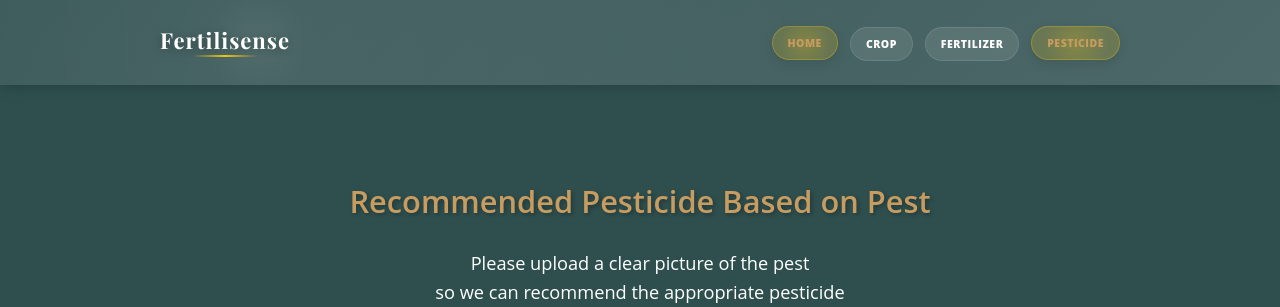
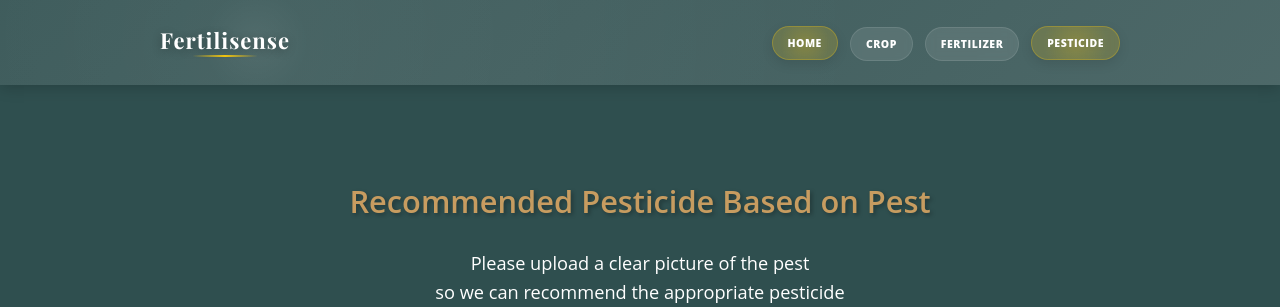
Before and after one commit to NitinParamkar/Fertilisense, a Flask app: page /PesticideRecommendation.html in a window 1280 px wide, with the pointer over the restyled element. Shown: the top 307 px of the page. Run offline with Flask 3, Linux system fonts and the light colour scheme; parts of the project's set-up code (start-up, migrations or seed data) failed here and were passed over; some libraries are stand-ins or nearby versions.

Commit message:
fixed header

```diff
--- a/static/css/templatemo-style.css
+++ b/static/css/templatemo-style.css
@@ -195,7 +195,7 @@ ul {
 .tm-nav li a:hover,
  .tm-nav li a:focus,
  .tm-nav li a.active {
-  color: #c79c60;
+  color: #ffffff;
   text-decoration: none;
 }
 .tm-nav li a.active {
```
